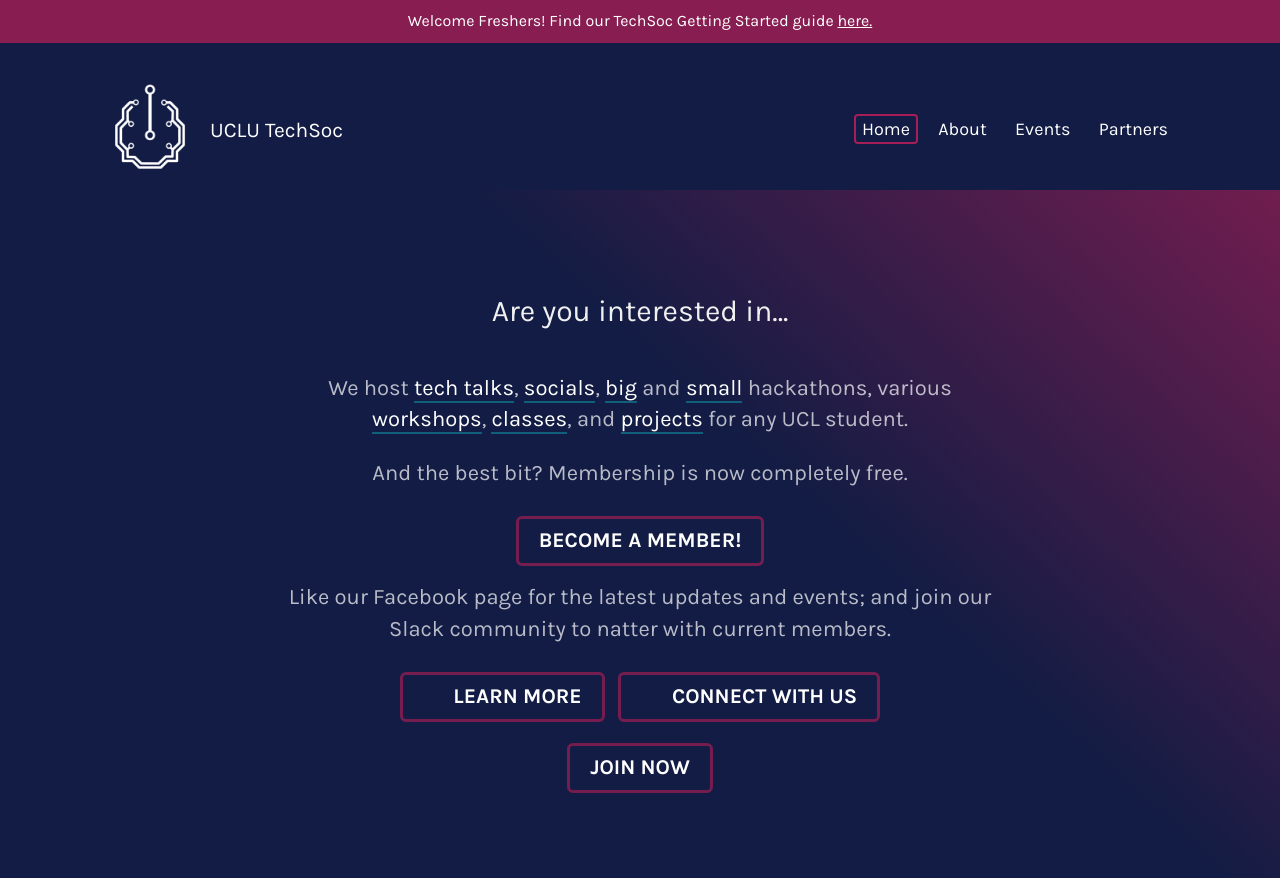
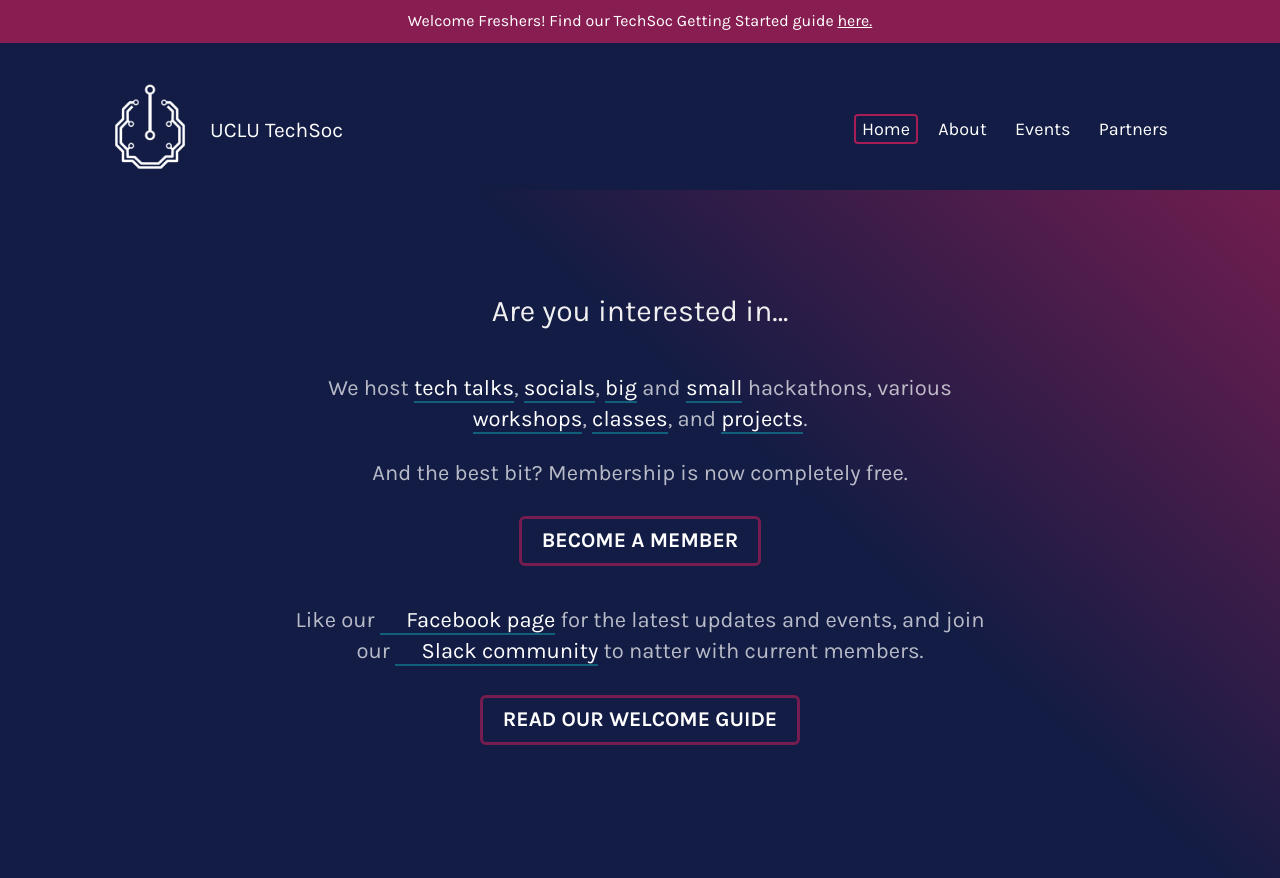
Before and after one commit to danielgavrilov/techsoc, a Jekyll site: the page built from index.html, in a window 1280 px wide and 900 px high. Shown: the top 878 px of the window. Built offline with Jekyll 4.4.1, drawn with Linux system fonts in a browser that asks for light colours; nearby versions of some CDN libraries; some web fonts are replaced.

Commit message:
Clearer homepage intro

```diff
--- a/_config.yml
+++ b/_config.yml
@@ -16,6 +16,7 @@ linkedin_url: https://www.linkedin.com/company/uclu-techsoc
 youtube_url: https://www.youtube.com/channel/UCZN40A4qBYyMHvFwmRmeUkw
 instagram_username: techsoc
 snapchat_username: techsoc
+slack_url: https://techsochq.slack.com
 
 # Build settings
 
--- a/index.html
+++ b/index.html
@@ -26,16 +26,13 @@ order: 1
             <a href="{{ '/series/algorithms-in-c' | prepend: site.baseurl }}">workshops</a>,
             <a href="{{ '/series/coding-and-cookies' | prepend: site.baseurl }}">classes</a>,
             and
-            <a href="{{ '/projects' | prepend: site.baseurl }}">projects</a> for any UCL student.
+            <a href="{{ '/projects' | prepend: site.baseurl }}">projects</a>.
           </p>
           <p class="intro">And the best bit? Membership is now completely free.</p>
-          <p><a href="http://uclu.org/clubs-societies/tech-society" class="join-now">Become A Member!</a></p>
-          <p class="intro">Like our Facebook page for the latest updates and events; and join our Slack community to natter with current members.</p>
-          <p>
-              <a href="https://facebook.com/uclutechsoc" class="join-now"><i class="icon icon-facebook"></i> Learn More</a>
-              <a href="https://techsochq.slack.com" class="join-now"><i class="icon icon-slack"></i> Connect With Us</a>
-          </p>
-          <a href="{{ '/welcome' | prepend: site.baseurl }}" class="join-now">Join now</a>
+          <p><a href="http://uclu.org/clubs-societies/tech-society" class="join-now">Become A Member</a></p>
+          <br />
+          <p class="intro">Like our <a href="https://facebook.com/{{ site.facebook_username }}"><i class="icon icon-facebook"></i>Facebook page</a> for the latest updates and events, and join our <a href="{{ site.slack_url }}"><i class="icon icon-slack"></i>Slack community</a> to natter with current members.</p>
+          <a href="{{ '/welcome' | prepend: site.baseurl }}" class="join-now">Read our welcome guide</a>
         </div>
       </div>
     </div>
@@ -144,7 +141,7 @@ order: 1
             </p>
           </div>
             <p>
-              <a href="https://techsochq.slack.com" class="button"><i class="icon icon-slack "></i> Connect With Us</a>
+              <a href="{{ site.slack_url }}" class="button"><i class="icon icon-slack "></i> Connect With Us</a>
             </p>
         </div>
       </div>
```
